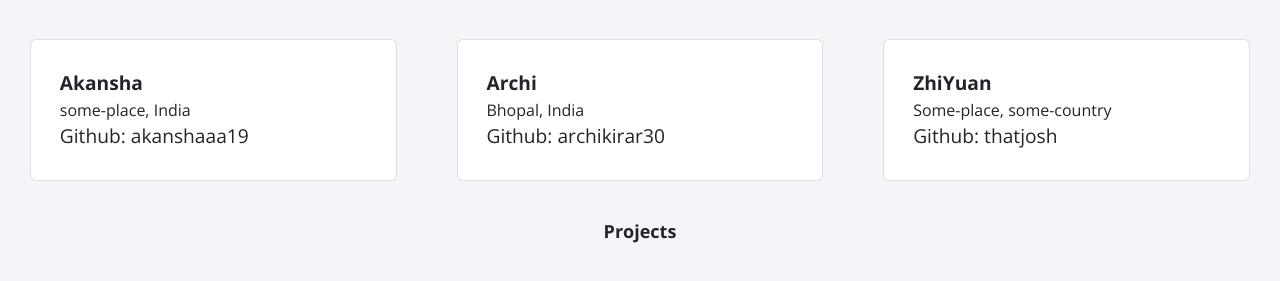
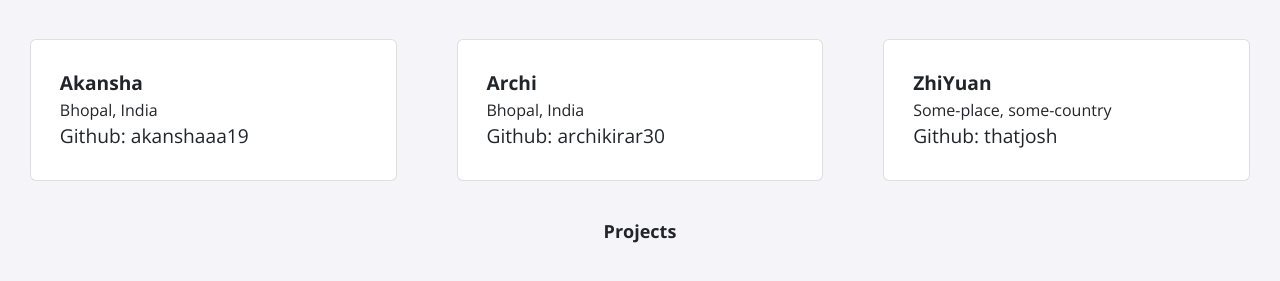
Before and after one commit to MLH-Fellowship/prep-portfolio-23.APR.PREP.1, a Jekyll site: the page built from index.html, in a window 1280 px wide. Shown: the part 1187-1468 px from the top of the page. Built offline with Jekyll 4.4.1, drawn with Linux system fonts in a browser that asks for light colours; nearby versions of some CDN libraries.

Commit message:
added location of 1 fellow (1 left)

```diff
--- a/_data/fellows.yml
+++ b/_data/fellows.yml
@@ -61,7 +61,7 @@
 - name: Akansha
   img: swift.jpg
   github: akanshaaa19
-  location: some-place, India
+  location: Bhopal, India
 
 - name: Archi
   img: swift.jpg
```
